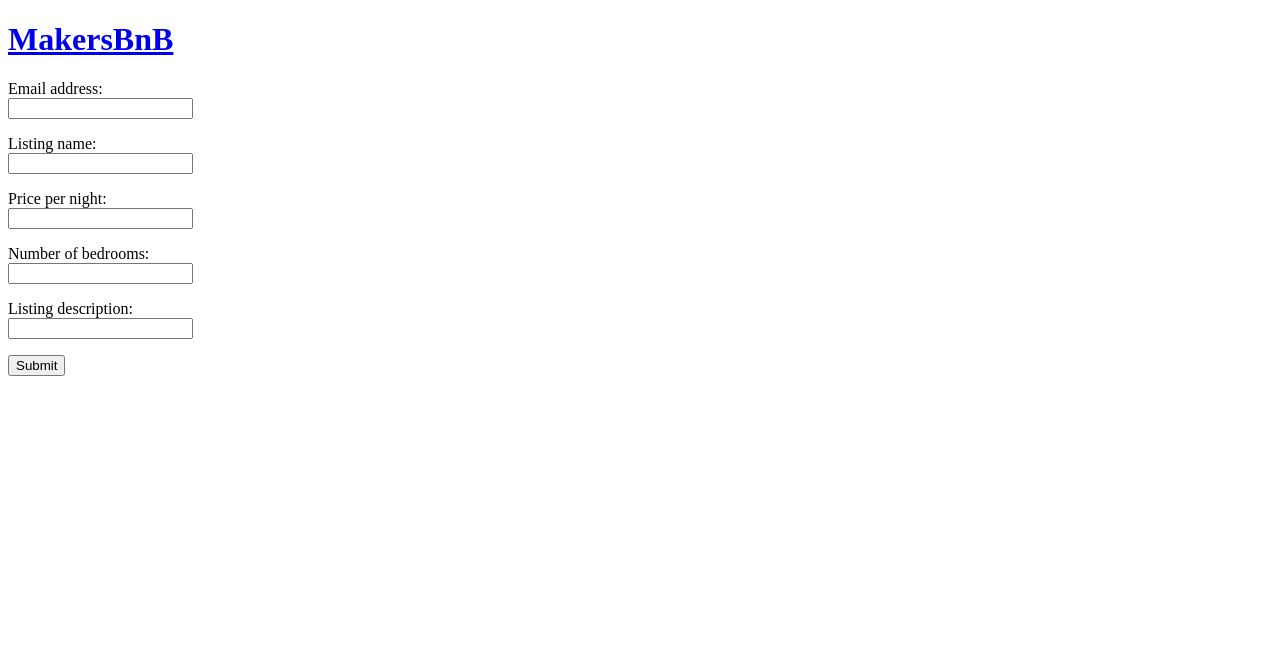
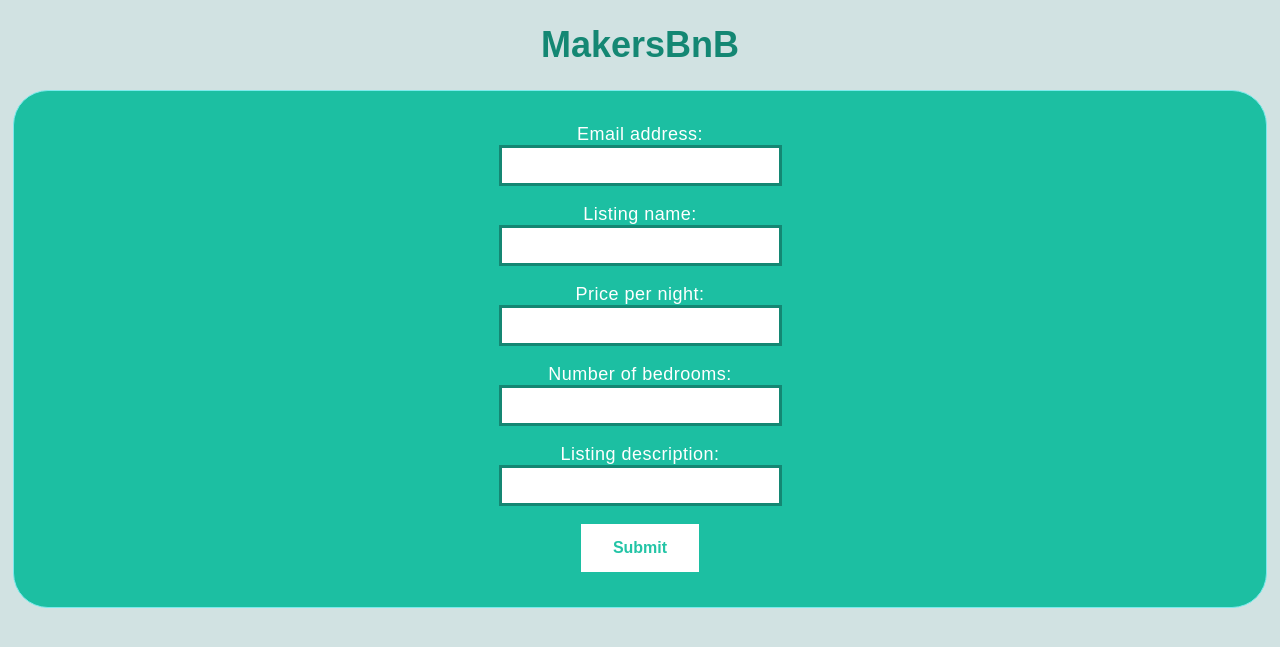
Before and after one commit to Sabirah42/Makersbnb_Team_Sweet_Shame, a Flask app: page /add_listing in a window 1280 px wide. Shown: the top 647 px of the page. Run offline with Flask 3, Linux system fonts and the light colour scheme.

Commit message:
Updated styling for add_listing and login

```diff
--- a/static/style.css
+++ b/static/style.css
@@ -1,3 +1,4 @@
+/* main page styling */
 body {
     color:#148773;
     font-size: 18px;
@@ -5,6 +6,9 @@ body {
     background-color: #d1e2e2;
     font-family: sans-serif;
 }
+
+
+/* button styling */
 button {
     background-color: #02bb99de;
     border: none;
@@ -14,7 +18,37 @@ button {
     text-decoration: none;
     display: inline-block;
     font-size: 16px;
+    font-weight: bold;
 }
+
+button:hover {
+    background-color: #0ed7b2de;
+}
+
+
+/* link styling */
+a:link {
+    color: #148773;
+    text-decoration: none;
+}
+
+a:visited {
+    color: #148773;
+    text-decoration: none;
+}
+
+a:hover {
+    color: #02bb99de;
+    text-decoration: none;
+}
+
+a:active {
+    color: #148773;
+    text-decoration: none;
+}
+
+
+/* listing styling */
 #listing {
     color: white;
     background: #02bb99de;
@@ -30,3 +64,48 @@ button {
 #listing-name {
     font-weight: bold;
 }
+
+
+/* form styling */
+#form {
+    color: white;
+    background: #02bb99de;
+    text-align: center;
+    letter-spacing: 0.5px;
+    padding-top: 15px;
+    padding-bottom: 35px;
+    margin: 5px;
+    border: solid 1px #7ceaec;
+    border-radius: 35px;
+}
+
+input[type=text] {
+    border: 3px solid #148773;
+    padding-top: 10px;
+    padding-bottom: 10px;
+    padding-left: 50px;
+    padding-right: 50px;
+
+}
+input[type=number] {
+    border: 3px solid #148773;
+    padding-top: 10px;
+    padding-bottom: 10px;
+    padding-left: 50px;
+    padding-right: 50px;
+}
+input[type=submit] {
+    background-color: white;
+    border: none;
+    color: #02bb99de;
+    padding: 15px 32px;
+    text-align: center;
+    text-decoration: none;
+    display: inline-block;
+    font-size: 16px;
+    font-weight: bold;
+}
+input[type=submit]:hover {
+    background-color: #cffff6de;
+    font-weight: bold;
+}
--- a/templates/add_listing.html
+++ b/templates/add_listing.html
@@ -2,10 +2,11 @@
 <html lang="en">
     <head>
         <title>Add Listing</title>
+        <link rel="stylesheet" href="/static/style.css" >
     </head>
     <body>
         <a href="/"><h1>MakersBnB</h1></a>
-        <div>
+        <div id="form">
             <form action="/listings" method="POST">
                 <p>
                     <label for="email">Email address:</label>
--- a/templates/login.html
+++ b/templates/login.html
@@ -2,10 +2,11 @@
 <html lang="en">
     <head>
         <title>Login</title>
+        <link rel="stylesheet" href="/static/style.css" >
     </head>
     <body>
         <a href="/"><h1>MakersBnB</h1></a>
-        <div>
+        <div id="form">
             <form action="/login" method="POST">
                 <p>
                     <label for="email">Email address:</label>
```
